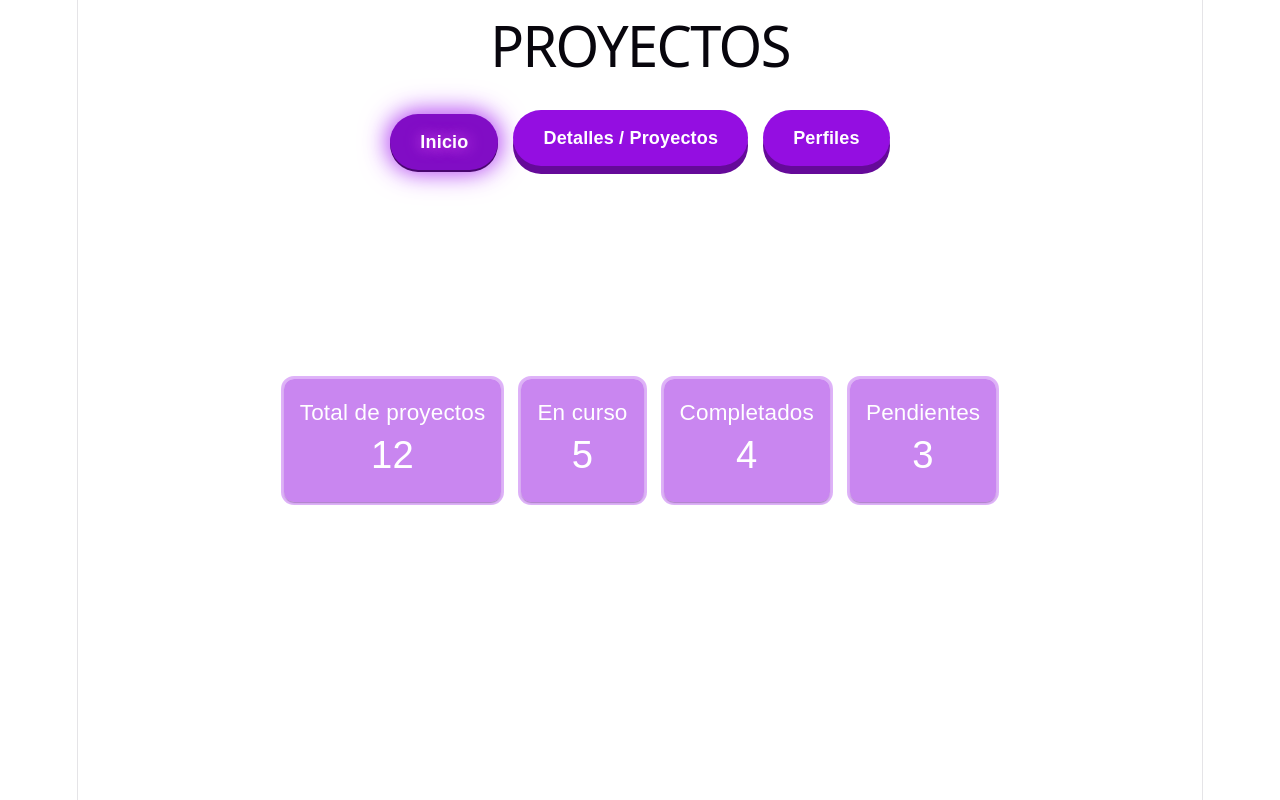
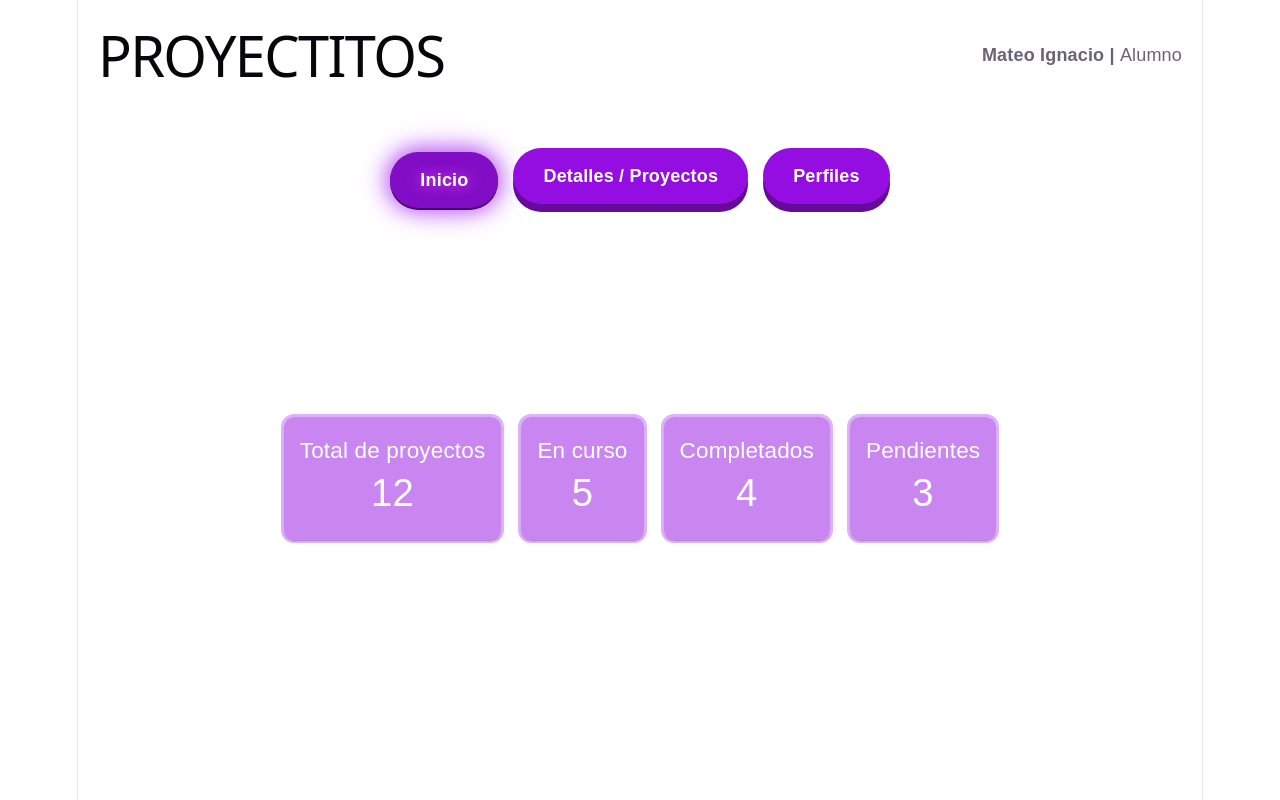
Before and after one commit to MateoMendietauwu69/pv_tp3_grupo4, a React (Vite) app: page /dashboard in a window 1280 px wide. Shown: the top 800 px of the page. Built offline with nearby package versions, Linux system fonts and the light colour scheme; a web font is replaced by a local one.

Commit message:
Modificaciones en el Header.jxs Mercado Lautaro

```diff
--- a/src/components/Header.jsx
+++ b/src/components/Header.jsx
@@ -1,11 +1,26 @@
+import { useContext } from "react" //
+import { UsuarioContext } from "../context/UsuarioContext"
 import '../css/Header.css'
-const Header = () =>{
 
-    return (
-        <>
-            <h1>PROYECTOS</h1>
-        </>
-    )
+const Header = () => {
+  const { usuario } = useContext(UsuarioContext)
+
+  return (
+    <header className="main-header" style={{ display: 'flex', justifyContent: 'space-between', alignItems: 'center', padding: '10px 20px' }}>
+
+      <h1>PROYECTITOS</h1>
+
+      <div className="user-info">
+        {usuario ? (
+          <p style={{ margin: 0, fontWeight: 'bold' }}>
+            {usuario.nombre} | <span style={{ fontWeight: 'normal' }}>{usuario.rol}</span>
+          </p>
+        ) : (
+          <p style={{ margin: 0 }}>Invitado</p>
+        )}
+      </div>
+    </header>
+  )
 }
 
 export default Header
```
